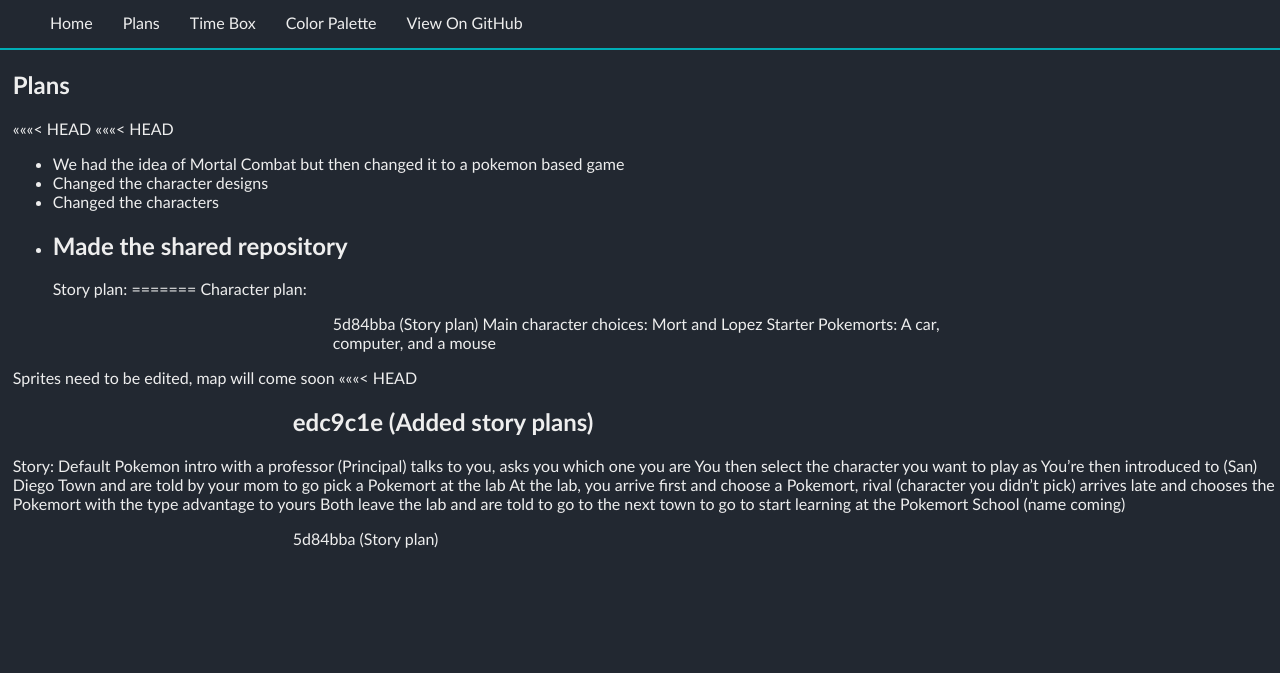
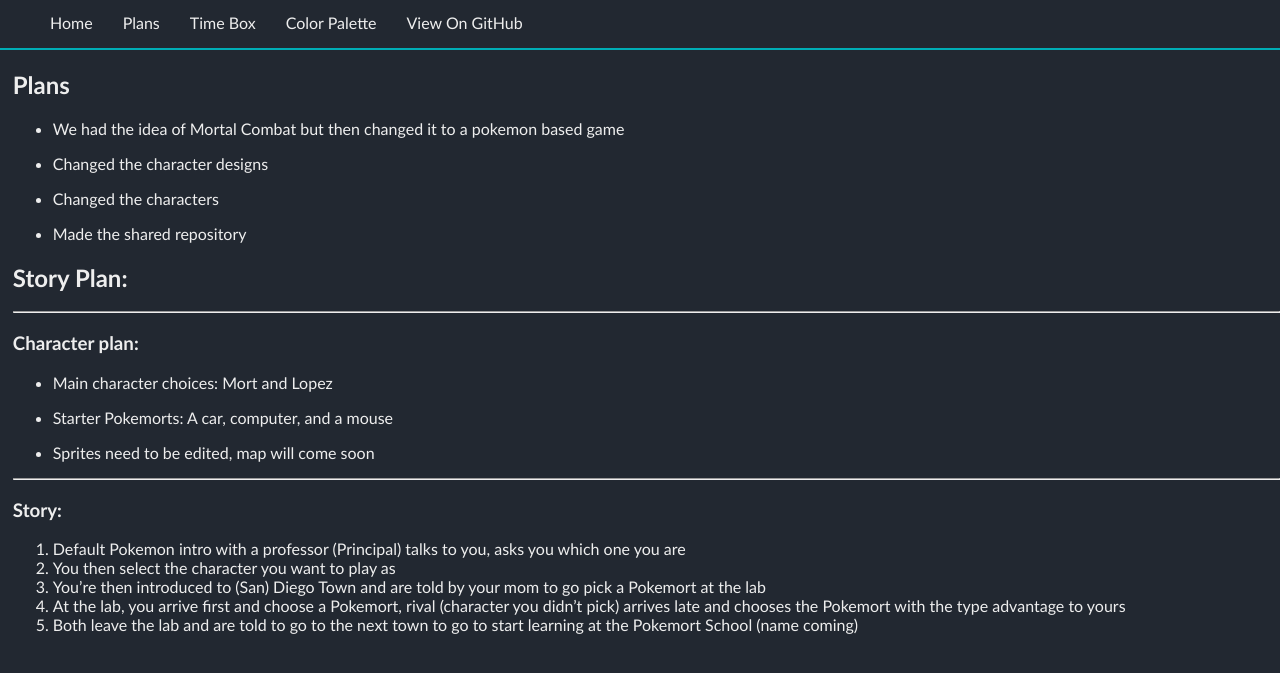
Before and after one commit to Tvick22/MORTal_Combat_Game, a Jekyll site: the page built from plans.md, in a window 1280 px wide. Shown: the top 673 px of the page. Built offline with Jekyll 4.4.1, drawn with Linux system fonts in a browser that asks for light colours.

Commit message:
fix plans layout

```diff
--- a/plans.md
+++ b/plans.md
@@ -4,28 +4,34 @@
 ---
 
 ## Plans
-<<<<<<< HEAD
-<<<<<<< HEAD
+
 - We had the idea of Mortal Combat but then changed it to a pokemon based game
+
 - Changed the character designs
+
 - Changed the characters
+
 - Made the shared repository
-=======
-Story plan:
-=======
-Character plan:
->>>>>>> 5d84bba (Story plan)
-Main character choices: Mort and Lopez
-Starter Pokemorts: A car, computer, and a mouse
 
-Sprites need to be edited, map will come soon
-<<<<<<< HEAD
->>>>>>> edc9c1e (Added story plans)
-=======
 
-Story: Default Pokemon intro with a professor (Principal) talks to you, asks you which one you are
-You then select the character you want to play as
-You're then introduced to (San) Diego Town and are told by your mom to go pick a Pokemort at the lab
-At the lab, you arrive first and choose a Pokemort, rival (character you didn't pick) arrives late and chooses the Pokemort with the type advantage to yours
-Both leave the lab and are told to go to the next town to go to start learning at the Pokemort School (name coming)
->>>>>>> 5d84bba (Story plan)
+## Story Plan:
+
+---
+
+### Character plan:
+
+- Main character choices: Mort and Lopez
+
+- Starter Pokemorts: A car, computer, and a mouse
+
+- Sprites need to be edited, map will come soon
+
+---
+
+### Story:
+
+1. Default Pokemon intro with a professor (Principal) talks to you, asks you which one you are
+2. You then select the character you want to play as
+3. You're then introduced to (San) Diego Town and are told by your mom to go pick a Pokemort at the lab
+4. At the lab, you arrive first and choose a Pokemort, rival (character you didn't pick) arrives late and chooses the Pokemort with the type advantage to yours
+5. Both leave the lab and are told to go to the next town to go to start learning at the Pokemort School (name coming)
```
